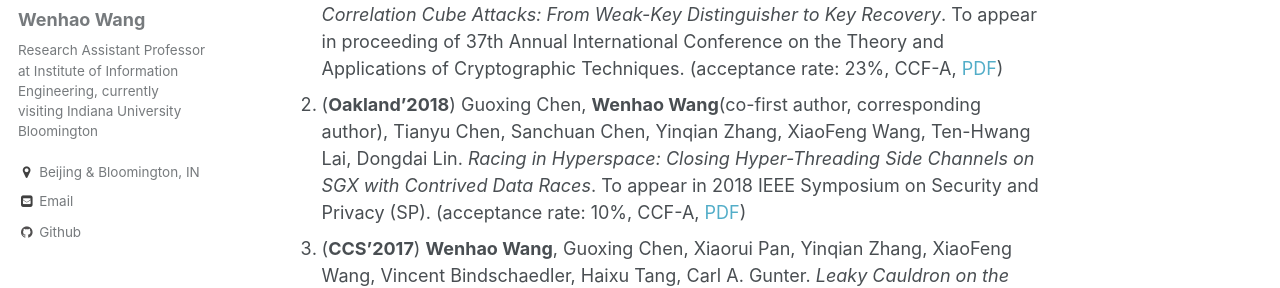
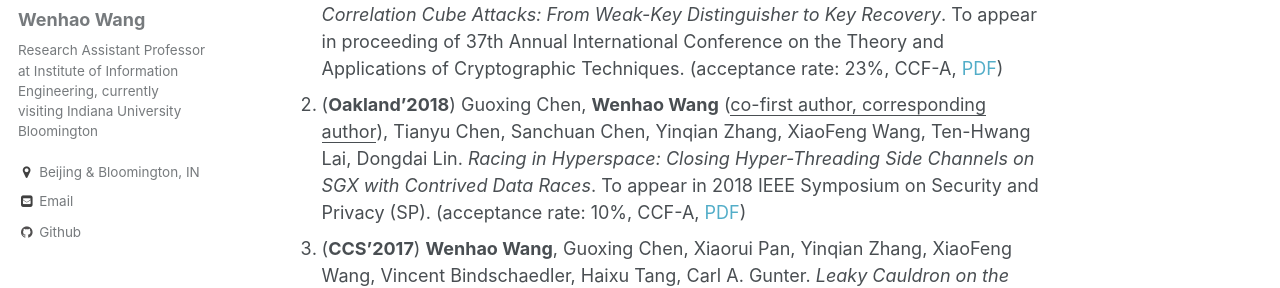
Before and after one commit to wenhao19/heartever.github.io, a Jekyll site: the page built from _pages/about.md, in a window 1280 px wide and 900 px high. Shown: the part 332-620 px from the top of the window. Built offline with Jekyll 4.4.1, drawn with Linux system fonts in a browser that asks for light colours; part of the change alters nothing that is shown.

```diff
--- a/_pages/about.md
+++ b/_pages/about.md
@@ -12,7 +12,7 @@ I am now a research assistant professor at [Institute of Information Engineering
 Publications
 ======
 1. (**Eurocrypt'2018**) Meicheng Liu, Jingchun Yang, **Wenhao Wang**, Dongdai Lin. _Correlation Cube Attacks: From Weak-Key Distinguisher to Key Recovery_. To appear in proceeding of 37th Annual International Conference on the Theory and Applications of Cryptographic Techniques. (acceptance rate: 23%, CCF-A, [PDF](https://heartever.github.io/files/correlation.pdf))
-1. (**Oakland'2018**) Guoxing Chen, **Wenhao Wang**(co-first author, corresponding author), Tianyu Chen, Sanchuan Chen, Yinqian Zhang, XiaoFeng Wang, Ten-Hwang Lai, Dongdai Lin. _Racing in Hyperspace: Closing Hyper-Threading Side Channels on SGX with Contrived Data Races_. To appear in 2018 IEEE Symposium on Security and Privacy (SP). (acceptance rate: 10%, CCF-A, [PDF](https://heartever.github.io/files/racing.pdf))
+1. (**Oakland'2018**) Guoxing Chen, **Wenhao Wang** (<ins>co-first author, corresponding author</ins>), Tianyu Chen, Sanchuan Chen, Yinqian Zhang, XiaoFeng Wang, Ten-Hwang Lai, Dongdai Lin. _Racing in Hyperspace: Closing Hyper-Threading Side Channels on SGX with Contrived Data Races_. To appear in 2018 IEEE Symposium on Security and Privacy (SP). (acceptance rate: 10%, CCF-A, [PDF](https://heartever.github.io/files/racing.pdf))
 1. (**CCS'2017**) **Wenhao Wang**, Guoxing Chen, Xiaorui Pan, Yinqian Zhang, XiaoFeng Wang, Vincent Bindschaedler, Haixu Tang, Carl A. Gunter. _Leaky Cauldron on the Dark Land: Understanding Memory Side-Channel Hazards in SGX_. ACM Conference on Computer and Communications Security. (acceptance rate: 18%, CCF-A, [PDF](https://heartever.github.io/files/leaky.pdf))
 1. (**FEAST'2017**) Shuai Wang, **Wenhao Wang**, Qinkun Bao, Pei Wang, XiaoFeng Wang, and Dinghao Wu. _Binary Code Retrofitting and Hardening Using SGX_.  In the 2nd Workshop on Forming an Ecosystem Around Software Transformation, 2017, co-located with CCS 2017. [PDF](https://heartever.github.io/files/bsgx-feast17.pdf)
 1. (**ISIT'2015**) Meicheng Liu, Dongdai Lin, **Wenhao Wang**. _Searching Cubes for Testing Boolean Functions and Its Application to Trivium_. In Proc. of 2015 IEEE International Symposium on Information Theory. (CCF-B, [PDF](https://heartever.github.io/files/searching.pdf))
```
